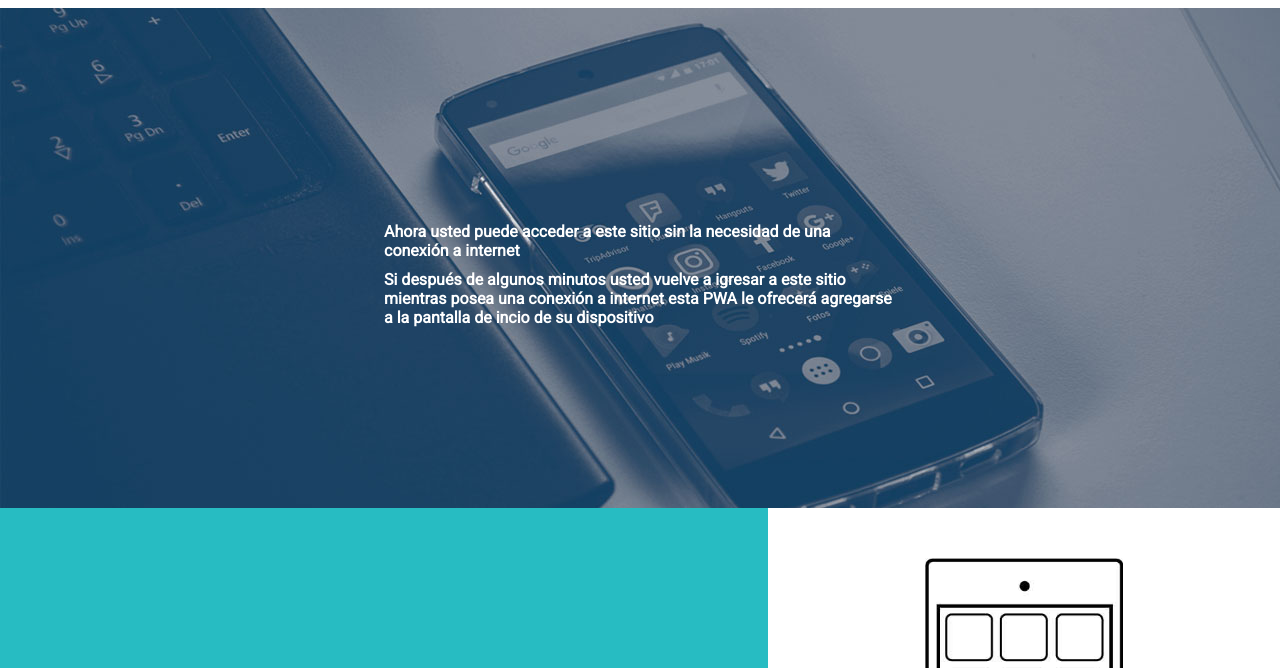
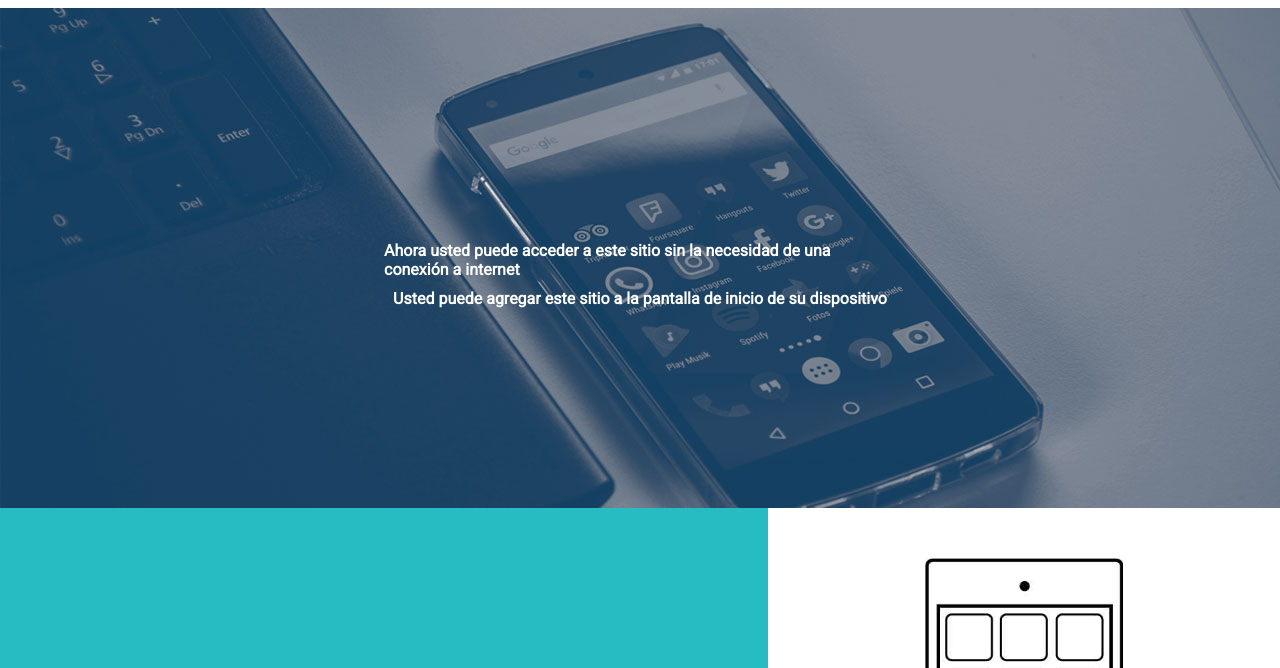
Before and after one commit to planetoide/aplicacionWPA, a plain HTML site: page index.html in a window 1280 px wide. Shown: the part 132-800 px from the top of the page. Drawn offline with nearby package versions, Linux system fonts and the light colour scheme.

Commit message:
Update index.html

```diff
--- a/index.html
+++ b/index.html
@@ -24,8 +24,7 @@
     <section id="uno">
         <h1>¡Atención!</h1>
         <p class="atencion">Ahora usted puede acceder a este sitio sin la necesidad de una conexión a internet</p>
-        <p class="atencion">Si después de algunos minutos usted vuelve a igresar a este sitio
-            mientras posea una conexión a internet esta PWA le ofrecerá agregarse a  la pantalla de incio de su dispositivo</p>
+        <p class="atencion">Usted puede agregar este sitio a la pantalla de inicio de su dispositivo</p>
     </section>
     <section class="contenedor">
         <div id="texto1" class="texto">
```
